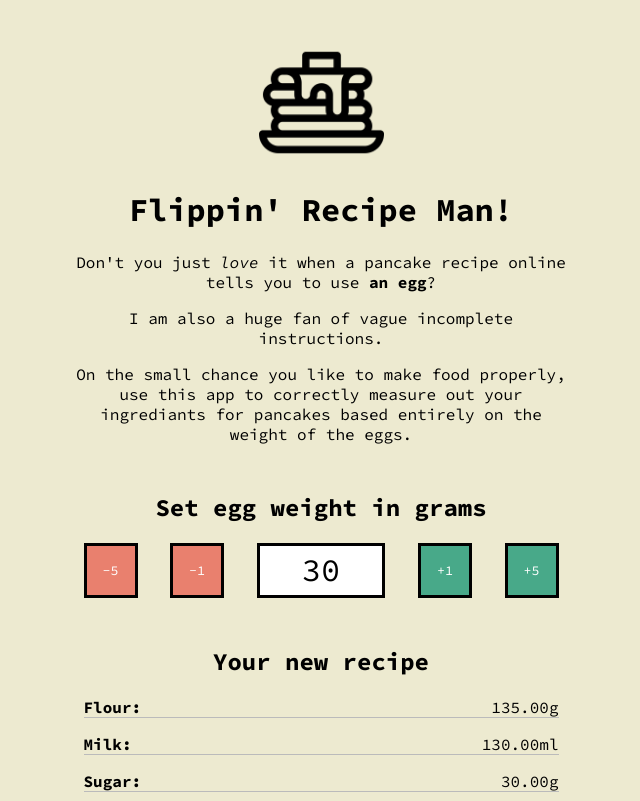
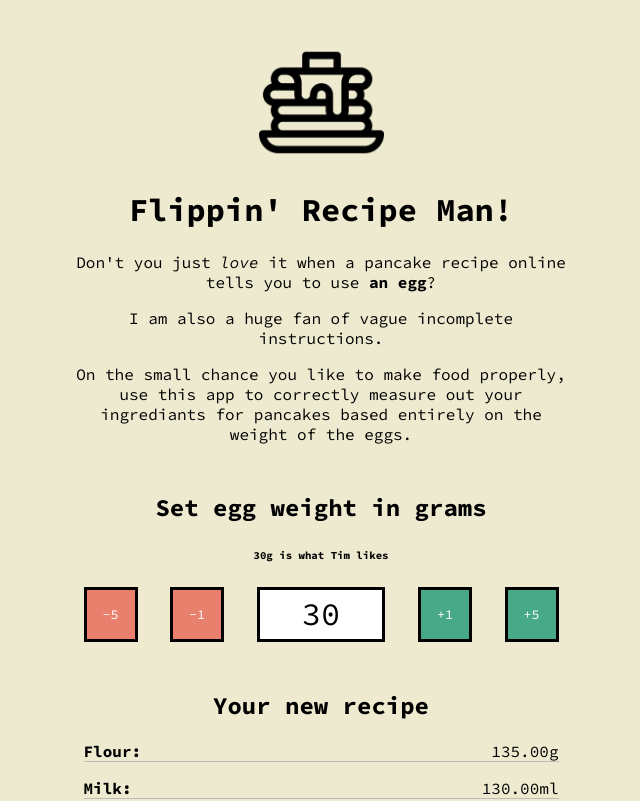
Before and after one commit to Wollivan/flippin-recipe, a React (Create React App) app: page / in a window 1280 px wide. Shown: the top 801 px of the page, without its empty margins (319-959 px from the left). Built offline with nearby package versions, Linux system fonts and the light colour scheme.

Commit message:
Tim likes

```diff
--- a/src/App.js
+++ b/src/App.js
@@ -88,7 +88,6 @@ function App() {
       <header className="App-header">
         <img src={Logo} alt="logo" className="logo" />
         <h1>Flippin' Recipe Man!</h1>
-        <div>
         <p>
           Don't you just <i>love</i> it when a pancake recipe online tells you
           to use <strong>an egg</strong>?
@@ -96,13 +95,13 @@ function App() {
         <p>I am also a huge fan of vague incomplete instructions.</p>
         <p>
           On the small chance you like to make food properly, use this app to
-            correctly measure out your ingrediants for pancakes based entirely
-            on the weight of the eggs.
+          correctly measure out your ingrediants for pancakes based entirely on
+          the weight of the eggs.
         </p>
-        </div>
       </header>
       <main>
         <h2>Set egg weight in grams</h2>
+        <h6>30g is what Tim likes</h6>
         <InputAndButtons
           changeValue={changeValue}
           setStateFunc={setEggWeight}
--- a/src/App.scss
+++ b/src/App.scss
@@ -22,6 +22,7 @@ h2 {
   width: 125px;
   margin-top: 2rem;
 }
+
 .controls {
   width: 95%;
   margin: 0 auto;
```
Lines whose indentation alone changed are shown as unchanged.
